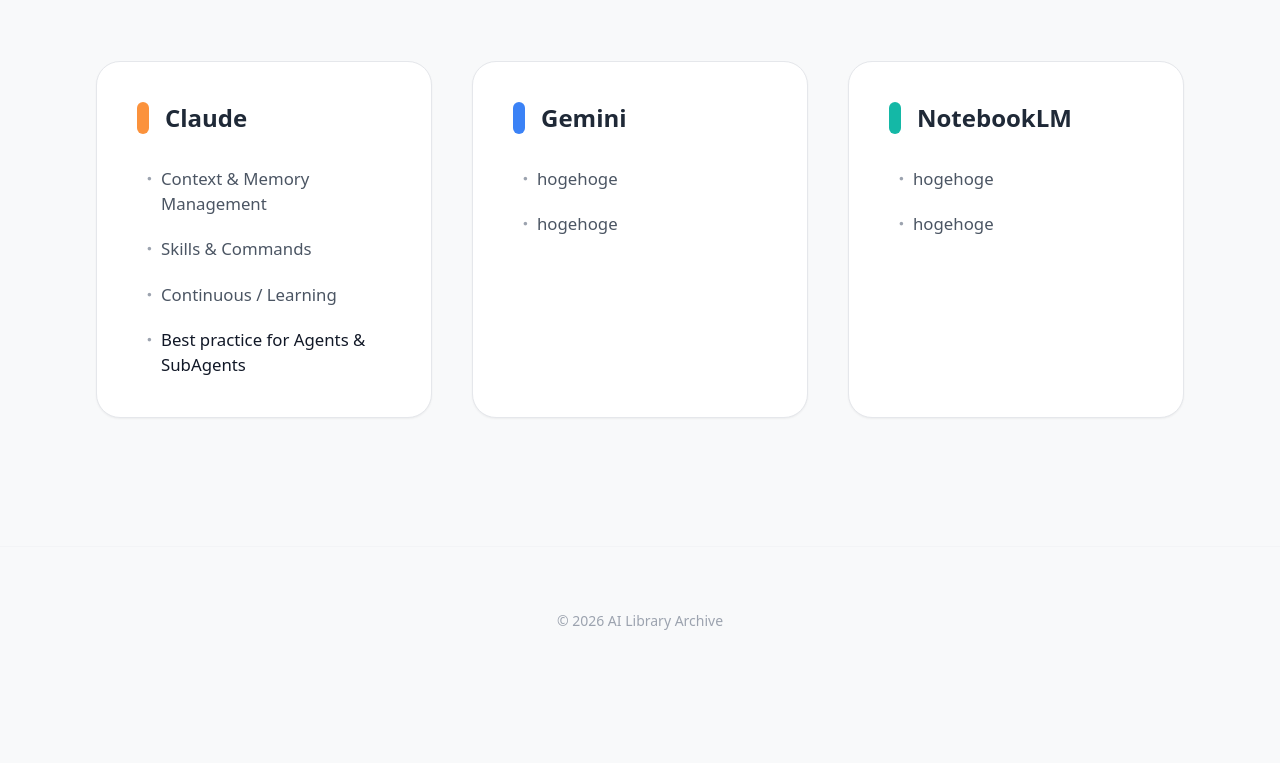
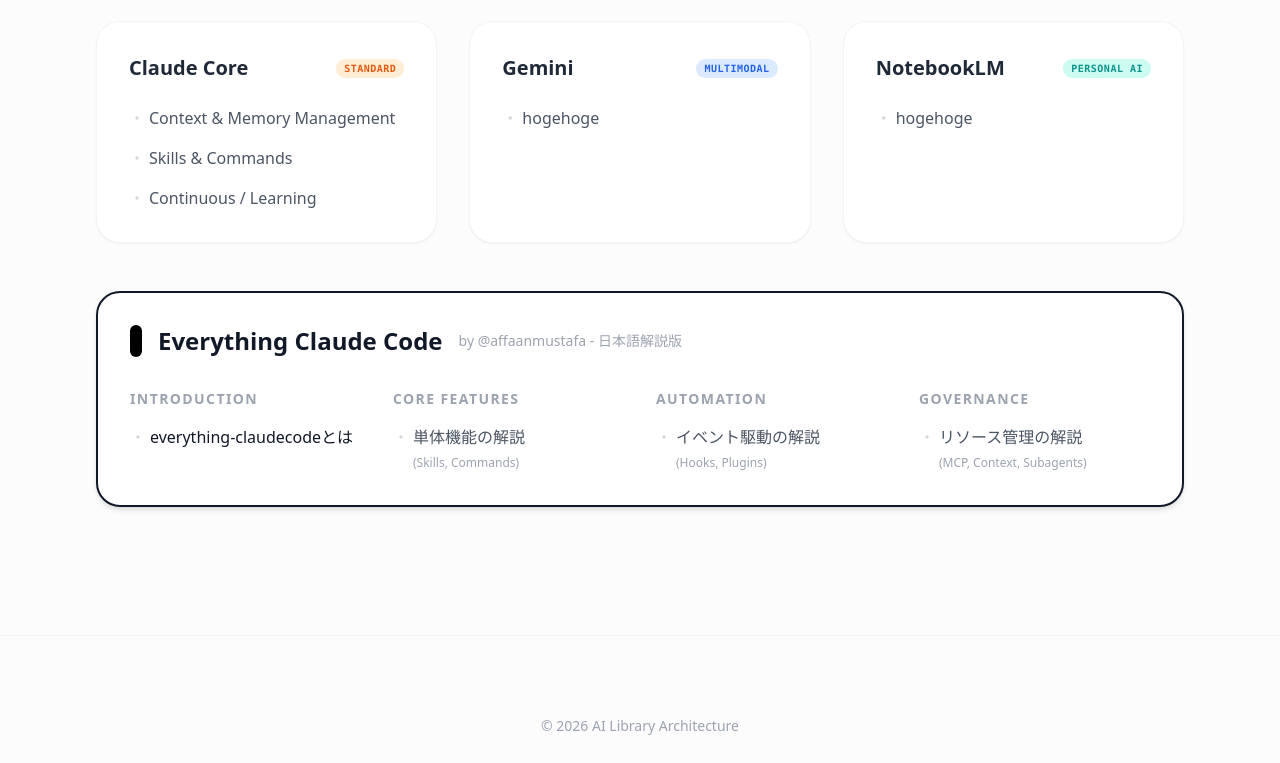
Before and after one commit to nyan72/ai-guide.com, a plain HTML site: page index.html in a window 1280 px wide. Shown: the part 183-946 px from the top of the page. Before the commit the page ends 878 px from the top, so only its background shows below. Drawn offline with nearby package versions, Linux system fonts and the light colour scheme.

Commit message:
Update index.html for title and styling changes

```diff
--- a/index.html
+++ b/index.html
@@ -3,90 +3,107 @@
 <head>
     <meta charset="UTF-8">
     <meta name="viewport" content="width=device-width, initial-scale=1.0">
-    <title>AI Tech Library</title>
+    <title>AI Tech Library - Home</title>
     <script src="https://cdn.tailwindcss.com"></script>
     <style>
-        body { background-color: #f8f9fa; color: #333; }
-        /* カードのホバーエフェクト：少し浮き上がる */
-        .ai-card {
-            transition: transform 0.25s ease, box-shadow 0.25s ease;
-        }
-        .ai-card:hover {
-            transform: translateY(-5px);
-            box-shadow: 0 12px 24px rgba(0,0,0,0.06);
-            border-color: #d1d5db;
-        }
-        /* とほほ風のリストリンク */
+        body { background-color: #fcfcfc; color: #1a1a1a; }
+        .ai-card { transition: all 0.3s ease; }
+        .ai-card:hover { border-color: #e5e7eb; box-shadow: 0 10px 25px rgba(0,0,0,0.04); }
         .list-link {
             position: relative;
-            padding-left: 1.5rem;
+            padding-left: 1.25rem;
             display: block;
             color: #4b5563;
             text-decoration: none;
             transition: color 0.2s;
         }
-        .list-link::before {
-            content: "・";
-            position: absolute;
-            left: 0.25rem;
-            color: #9ca3af;
-        }
-        .list-link:hover {
-            color: #2563eb;
-            text-decoration: underline;
-        }
+        .list-link::before { content: "・"; position: absolute; left: 0; color: #d1d5db; }
+        .list-link:hover { color: #2563eb; text-decoration: underline; }
+        .section-tag { font-size: 10px; font-weight: bold; padding: 2px 8px; border-radius: 99px; text-transform: uppercase; letter-spacing: 0.05em; }
     </style>
 </head>
 <body class="antialiased">
 
-    <header class="max-w-6xl mx-auto pt-24 pb-16 px-8">
-        <h1 class="text-4xl font-extrabold tracking-tight text-gray-900 mb-4">AI Library</h1>
-        <p class="text-gray-500 text-lg border-l-4 border-gray-200 pl-4">各AIモデルの仕様と運用のためのドキュメント集</p>
+    <header class="max-w-6xl mx-auto pt-20 pb-12 px-8">
+        <h1 class="text-4xl font-bold tracking-tight text-gray-900">AI Knowledge Docs</h1>
+        <p class="mt-3 text-gray-500 font-medium border-l-4 border-blue-500 pl-4">エンジニアのためのAI活用・技術ドキュメント集</p>
     </header>
 
     <main class="max-w-6xl mx-auto px-8 pb-32">
-        <div class="grid grid-cols-1 md:grid-cols-2 lg:grid-cols-3 gap-10">
+        <div class="grid grid-cols-1 md:grid-cols-2 lg:grid-cols-3 gap-8">
 
-            <section class="ai-card bg-white border border-gray-200 rounded-3xl p-10 shadow-sm">
-                <div class="flex items-center gap-4 mb-8">
-                    <div class="w-3 h-8 bg-orange-400 rounded-full"></div>
-                    <h2 class="text-2xl font-bold text-gray-800">Claude</h2>
+            <section class="ai-card bg-white border border-gray-100 rounded-3xl p-8 shadow-sm">
+                <div class="flex items-center justify-between mb-6">
+                    <h2 class="text-xl font-bold text-gray-800">Claude Core</h2>
+                    <span class="section-tag bg-orange-100 text-orange-600 font-mono">Standard</span>
                 </div>
-                <ul class="space-y-5">
-                    <li><a href="claude-context.html" class="list-link text-[1.05rem]">Context & Memory Management</a></li>
-                    <li><a href="claude-skills.html" class="list-link text-[1.05rem]">Skills & Commands</a></li>
-                    <li><a href="claude-learning.html" class="list-link text-[1.05rem]">Continuous / Learning</a></li>
-                    <li><a href="claude-agents.html" class="list-link text-[1.05rem] font-medium text-gray-900">Best practice for Agents & SubAgents</a></li>
+                <ul class="space-y-4">
+                    <li><a href="claude-context.html" class="list-link">Context & Memory Management</a></li>
+                    <li><a href="claude-skills.html" class="list-link">Skills & Commands</a></li>
+                    <li><a href="claude-learning.html" class="list-link">Continuous / Learning</a></li>
                 </ul>
             </section>
 
-            <section class="ai-card bg-white border border-gray-200 rounded-3xl p-10 shadow-sm">
-                <div class="flex items-center gap-4 mb-8">
-                    <div class="w-3 h-8 bg-blue-500 rounded-full"></div>
-                    <h2 class="text-2xl font-bold text-gray-800">Gemini</h2>
+            <section class="ai-card bg-white border border-gray-100 rounded-3xl p-8 shadow-sm">
+                <div class="flex items-center justify-between mb-6">
+                    <h2 class="text-xl font-bold text-gray-800">Gemini</h2>
+                    <span class="section-tag bg-blue-100 text-blue-600 font-mono">Multimodal</span>
                 </div>
-                <ul class="space-y-5">
-                    <li><a href="gemini-hoge1.html" class="list-link text-[1.05rem]">hogehoge</a></li>
-                    <li><a href="gemini-hoge2.html" class="list-link text-[1.05rem]">hogehoge</a></li>
+                <ul class="space-y-4">
+                    <li><a href="gemini-hoge.html" class="list-link">hogehoge</a></li>
                 </ul>
             </section>
 
-            <section class="ai-card bg-white border border-gray-200 rounded-3xl p-10 shadow-sm">
+            <section class="ai-card bg-white border border-gray-100 rounded-3xl p-8 shadow-sm">
+                <div class="flex items-center justify-between mb-6">
+                    <h2 class="text-xl font-bold text-gray-800">NotebookLM</h2>
+                    <span class="section-tag bg-teal-100 text-teal-600 font-mono">Personal AI</span>
+                </div>
+                <ul class="space-y-4">
+                    <li><a href="nlm-hoge.html" class="list-link">hogehoge</a></li>
+                </ul>
+            </section>
+
+            <section class="ai-card bg-white border-2 border-gray-900 rounded-3xl p-8 shadow-md col-span-1 md:col-span-2 lg:col-span-3 mt-4">
                 <div class="flex items-center gap-4 mb-8">
-                    <div class="w-3 h-8 bg-teal-500 rounded-full"></div>
-                    <h2 class="text-2xl font-bold text-gray-800">NotebookLM</h2>
+                    <div class="w-3 h-8 bg-black rounded-full"></div>
+                    <h2 class="text-2xl font-bold text-gray-900">Everything Claude Code</h2>
+                    <p class="text-sm text-gray-400 font-normal">by @affaanmustafa - 日本語解説版</p>
                 </div>
-                <ul class="space-y-5">
-                    <li><a href="nlm-hoge1.html" class="list-link text-[1.05rem]">hogehoge</a></li>
-                    <li><a href="nlm-hoge2.html" class="list-link text-[1.05rem]">hogehoge</a></li>
-                </ul>
+
+                <div class="grid grid-cols-1 md:grid-cols-2 lg:grid-cols-4 gap-8">
+                    <div>
+                        <h3 class="text-sm font-bold text-gray-400 uppercase tracking-widest mb-4">Introduction</h3>
+                        <ul class="space-y-3">
+                            <li><a href="ecc-intro.html" class="list-link font-medium text-gray-900">everything-claudecodeとは</a></li>
+                        </ul>
+                    </div>
+                    <div>
+                        <h3 class="text-sm font-bold text-gray-400 uppercase tracking-widest mb-4">Core Features</h3>
+                        <ul class="space-y-3">
+                            <li><a href="ecc-basics.html" class="list-link">単体機能の解説<br><span class="text-xs text-gray-400">(Skills, Commands)</span></a></li>
+                        </ul>
+                    </div>
+                    <div>
+                        <h3 class="text-sm font-bold text-gray-400 uppercase tracking-widest mb-4">Automation</h3>
+                        <ul class="space-y-3">
+                            <li><a href="ecc-events.html" class="list-link">イベント駆動の解説<br><span class="text-xs text-gray-400">(Hooks, Plugins)</span></a></li>
+                        </ul>
+                    </div>
+                    <div>
+                        <h3 class="text-sm font-bold text-gray-400 uppercase tracking-widest mb-4">Governance</h3>
+                        <ul class="space-y-3">
+                            <li><a href="ecc-resources.html" class="list-link">リソース管理の解説<br><span class="text-xs text-gray-400">(MCP, Context, Subagents)</span></a></li>
+                        </ul>
+                    </div>
+                </div>
             </section>
 
         </div>
     </main>
 
-    <footer class="text-center py-16 border-t border-gray-100 text-gray-400 text-sm">
-        &copy; 2026 AI Library Archive
+    <footer class="text-center py-20 border-t border-gray-100 text-gray-400 text-sm">
+        &copy; 2026 AI Library Architecture
     </footer>
 
 </body>
```
